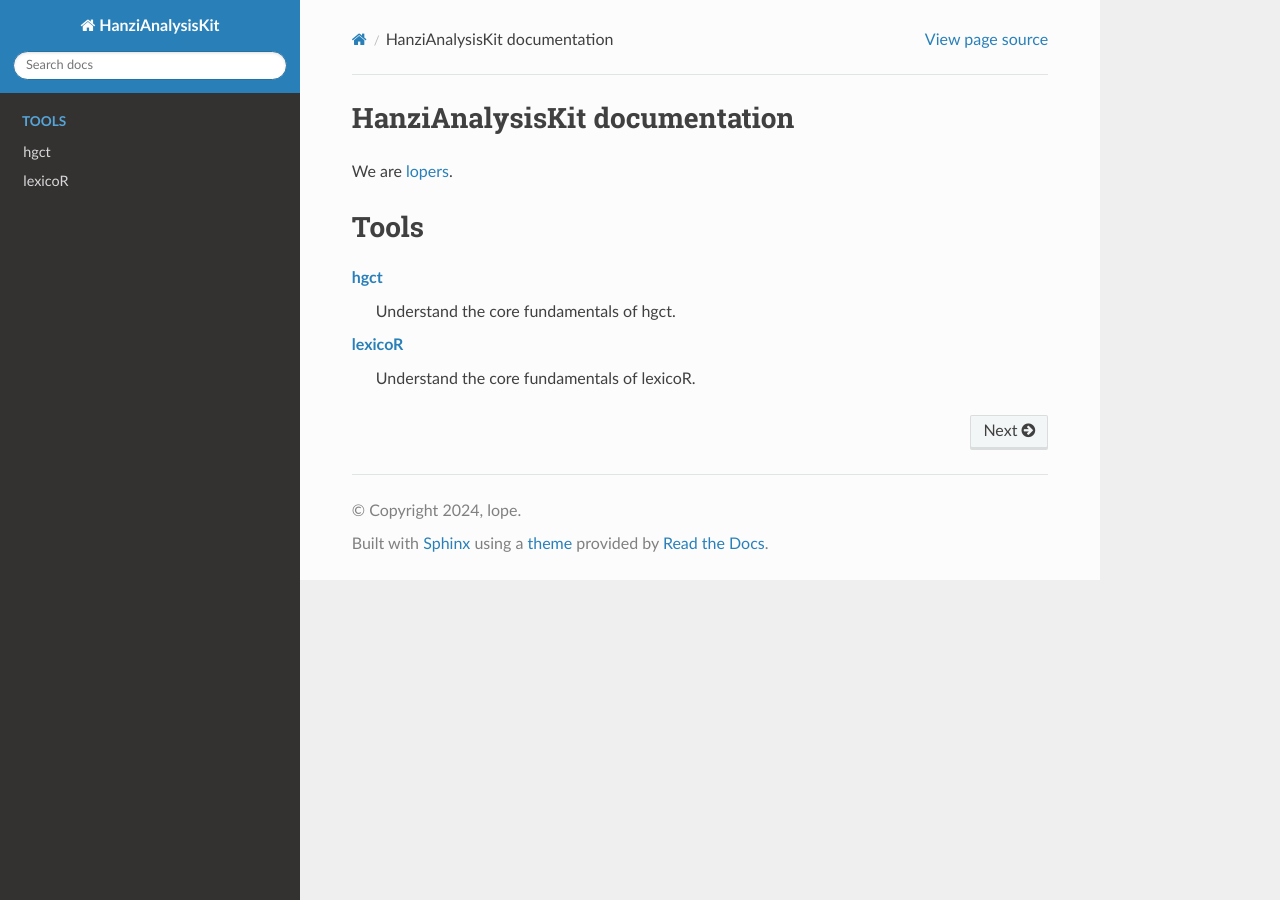
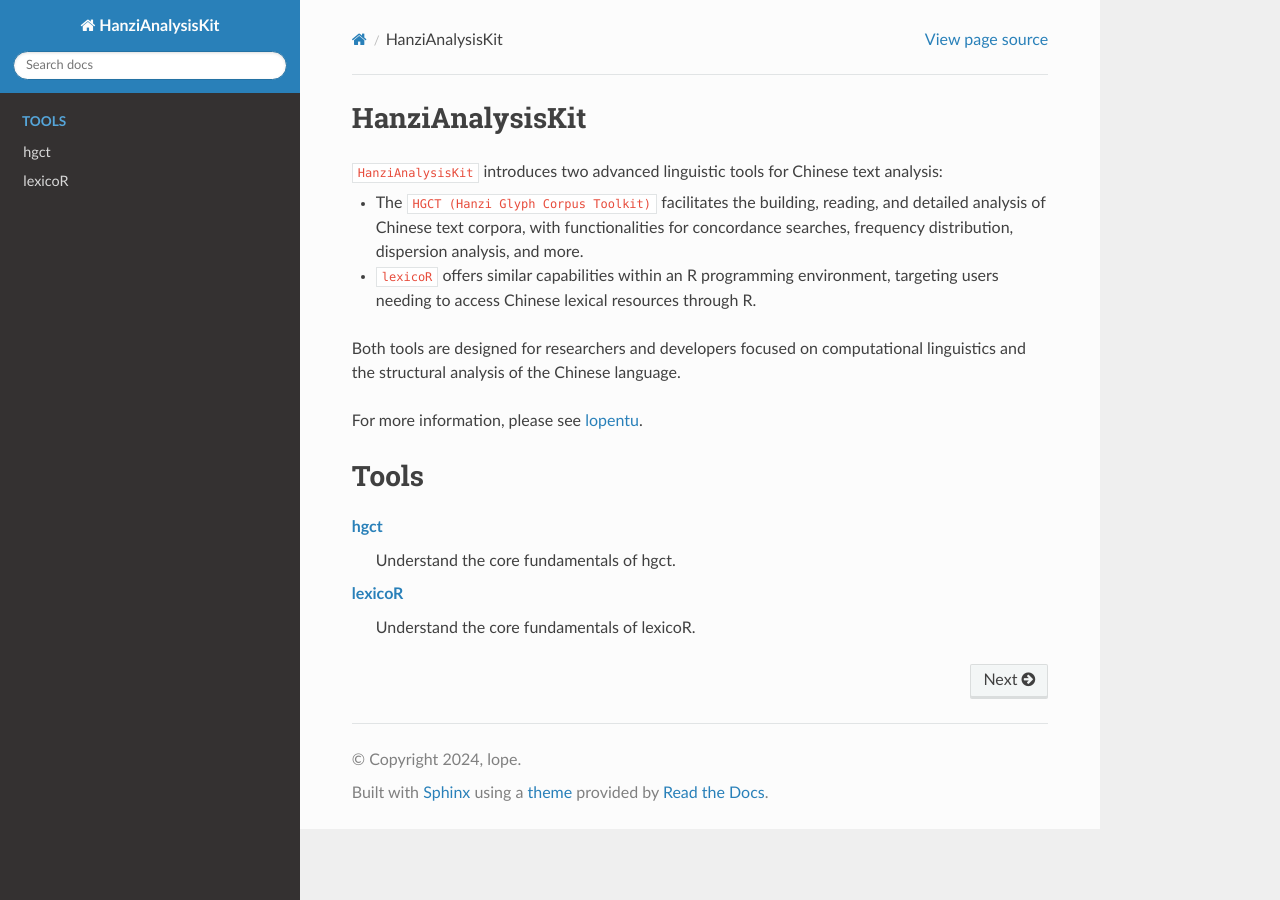
Before and after one commit to lopentu/HanziAnalysisKit, a Sphinx documentation site: the page built from doc/source/index.rst, in a window 1280 px wide. Built offline with Sphinx 7.4.7 and the Read the Docs theme 2.0.0, drawn with Linux system fonts in a browser that asks for light colours.

Commit message:
Update index content

```diff
--- a/doc/source/index.rst
+++ b/doc/source/index.rst
@@ -3,12 +3,20 @@
    You can adapt this file completely to your liking, but it should at least
    contain the root `toctree` directive.
 
-HanziAnalysisKit documentation
+HanziAnalysisKit
 =================================
 
-We are `lopers`_.
+``HanziAnalysisKit`` introduces two advanced linguistic tools for Chinese text analysis:
 
-.. _lopers: https://lope.linguistics.ntu.edu.tw/
+-  The ``HGCT (Hanzi Glyph Corpus Toolkit)`` facilitates the building, reading, and detailed analysis of Chinese text corpora, with functionalities for concordance searches, frequency distribution, dispersion analysis, and more.
+-  ``lexicoR`` offers similar capabilities within an R programming environment, targeting users needing to access Chinese lexical resources through R.
+
+Both tools are designed for researchers and developers focused on computational linguistics and the structural analysis of the Chinese language.
+
+For more information, please see `lopentu`_.
+
+.. _lopentu: https://lope.linguistics.ntu.edu.tw/
+
 
 Tools
 ===========
```
